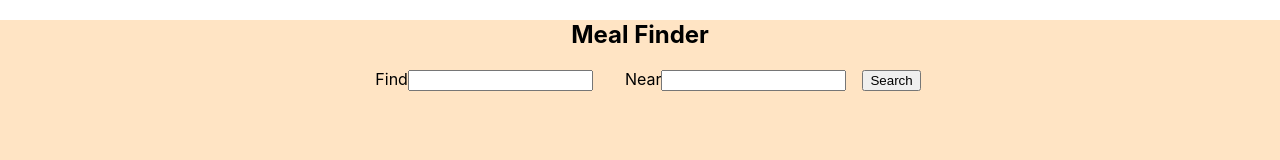
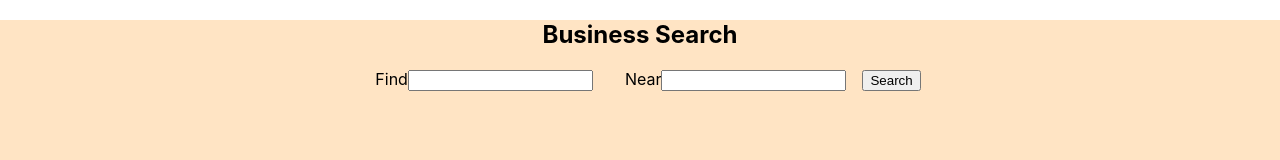
Before and after one commit to carsonmeiling/lunch-finder, a React (Create React App) app: page / in a window 1280 px wide. Shown: the top 160 px of the page. Built offline with nearby package versions, Linux system fonts and the light colour scheme.

Commit message:
working on go back

```diff
--- a/src/components/BusinessDetails.js
+++ b/src/components/BusinessDetails.js
@@ -1,7 +1,6 @@
 import React, { useState, useEffect, useContext } from 'react';
-import { useHistory } from 'react-router-dom';
+import { useHistory, Link } from 'react-router-dom';
 import {BizContext} from '../providers/BizProvider';
-import axios from 'axios';
 
 
 
@@ -9,22 +8,16 @@ const BusinessDetails = (props) => {
    const [biz, setBiz] = useContext(BizContext);
    const [business, setBusiness] = useState({});
 
-
-
-
-   // const getBiz = () => {
-   //    const currentBiz = biz.filter(b => b.id === props.match.params.id)
-   //    setBusiness(currentBiz[0])
-   //    debugger
-   //    console.log(business)
-   // }
+   console.log(biz)
 
    return(
       <>
-
+         <Link to={{
+            pathname:'/',
+            state:{biz}
+         }}>Home</Link>
          <button onClick = {() => props.history.goBack()}>Go Back</button>
          <h2>{props.location.state.business.name}</h2>
-
       </>
    )
 }
--- a/src/components/Home.js
+++ b/src/components/Home.js
@@ -7,22 +7,22 @@ import {BizContext} from '../providers/BizProvider';
 
 
 const Home = () => {
-  // const [bus, setBus] = useState([])
   const [biz, setBiz] = useContext(BizContext);
 
   console.log(biz)
   console.log(typeof biz)
 
+
   return(
     <div className="home-page">
-      <h2 className="header">Meal Finder</h2>
-      {/* <SearchForm setBus={setBus} /> */}
+      <h2 className="header">Business Search</h2>
       <SearchForm />
       {
         biz.map(business => (
           <BusinessList business={business} key={business.id}/>
           ))
-      }
+
+        }
     </div>
 
 
```
